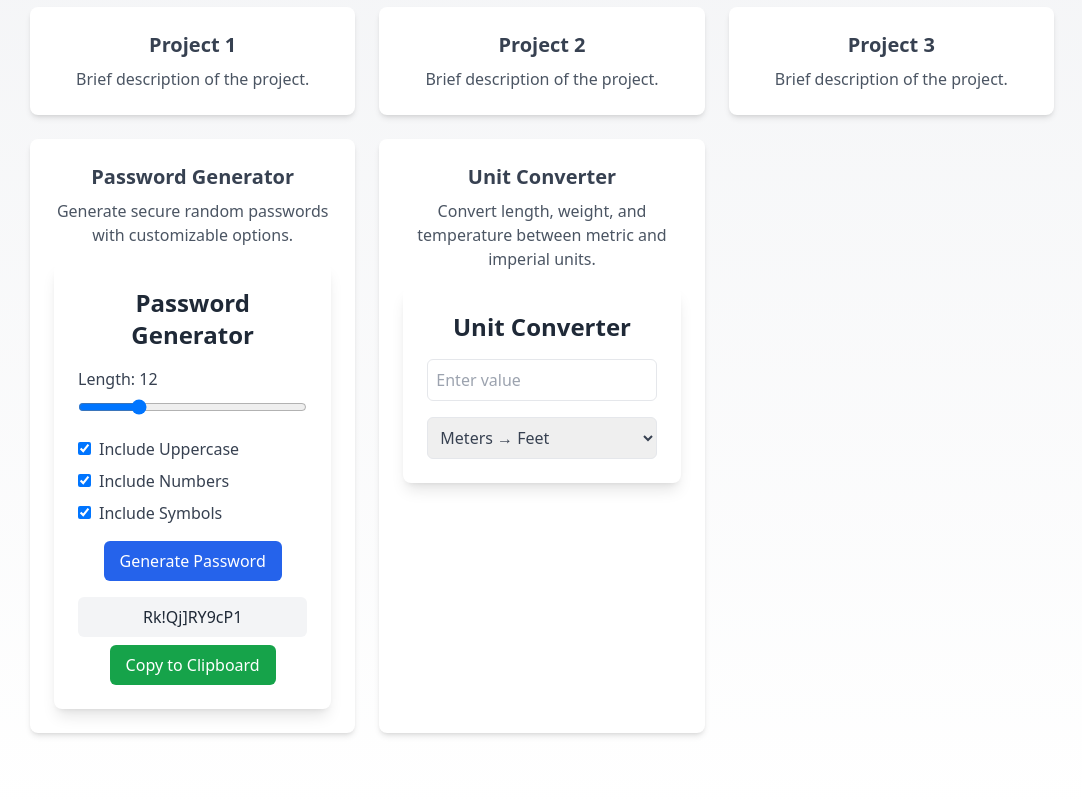
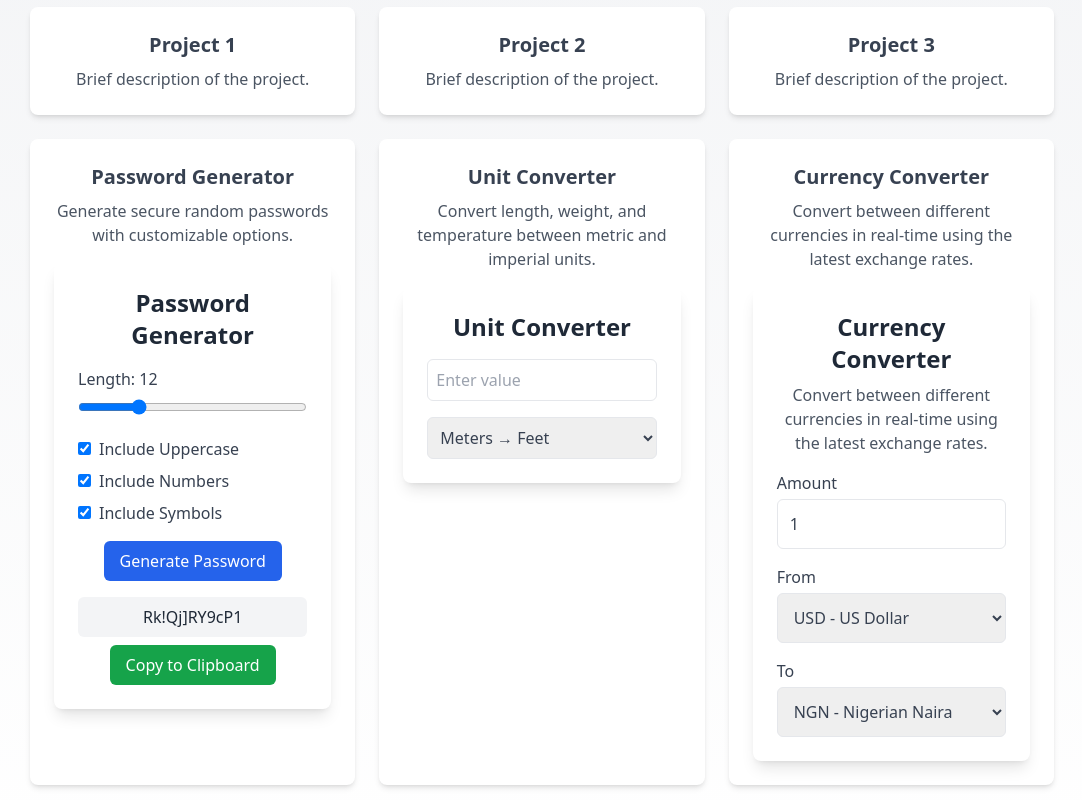
Before and after one commit to sethorpe/portfolio-site, a Next.js app: page / in a window 1280 px wide. Shown: the part 700-1500 px from the top of the page, without its empty margins (98-1180 px from the left). Built offline with nearby package versions, Linux system fonts and the light colour scheme; no server answers.

Commit message:
Added Currency Converter with Real-Time Updates

```diff
--- /dev/null
+++ b/app/components/CurrencyConverter.js
@@ -0,0 +1,110 @@
+"use client";
+
+import React, { useState, useEffect } from "react";
+
+export default function CurrencyConverter() {
+  const [amount, setAmount] = useState(1);
+  const [fromCurrency, setFromCurrency] = useState("USD");
+  const [toCurrency, setToCurrency] = useState("NGN");
+  const [convertedAmount, setConvertedAmount] = useState("");
+  const [rates, setRates] = useState(null);
+  const [lastUpdated, setLastUpdated] = useState(null);
+
+  // Function to fetch exchange rates
+  const fetchRates = async () => {
+    try {
+      const res = await fetch(`https://api.exchangerate-api.com/v4/latest/${fromCurrency}`);
+      const data = await res.json();
+      setRates(data.rates);
+      setLastUpdated(new Date().toLocaleTimeString()); // Save the last update time
+    } catch (error) {
+      console.error("Error fetching exchange rates:", error);
+    }
+  };
+
+  // Fetch exchange rates on component mount and every 60 seconds
+  useEffect(() => {
+    fetchRates(); // Initial fetch
+    const interval = setInterval(fetchRates, 60000); // Fetch every 60 seconds
+
+    return () => clearInterval(interval); // Cleanup interval on unmount
+  }, [fromCurrency]);
+
+  // Perform conversion when amount, toCurrency, or rates change
+  useEffect(() => {
+    if (rates && toCurrency) {
+      const converted = (amount * rates[toCurrency]).toFixed(2);
+      setConvertedAmount(converted);
+    }
+  }, [amount, toCurrency, rates]);
+
+  return (
+    <div className="max-w-md mx-auto p-6 bg-white dark:bg-gray-800 rounded-lg shadow-lg text-center">
+      <h2 className="text-2xl font-bold text-gray-800 dark:text-white">Currency Converter</h2>
+      <p className="text-gray-600 dark:text-gray-400 mt-2">Convert between different currencies in real-time using the latest exchange rates.</p>
+
+      {/* Amount Input */}
+      <div className="mt-4 text-left">
+        <label className="block text-gray-700 dark:text-gray-300 mb-1">Amount</label>
+        <input
+          type="number"
+          value={amount}
+          onChange={(e) => setAmount(e.target.value)}
+          className="w-full p-3 border rounded-md text-gray-700 dark:text-gray-300 dark:bg-gray-700"
+        />
+      </div>
+
+      {/* From Currency Selection */}
+      <div className="mt-4 text-left">
+        <label className="block text-gray-700 dark:text-gray-300 mb-1">From</label>
+        <select
+          value={fromCurrency}
+          onChange={(e) => setFromCurrency(e.target.value)}
+          className="w-full p-3 border rounded-md text-gray-700 dark:text-gray-300 dark:bg-gray-700"
+        >
+          <option value="USD">USD - US Dollar</option>
+          <option value="EUR">EUR - Euro</option>
+          <option value="GBP">GBP - British Pound</option>
+          <option value="CAD">CAD - Canadian Dollar</option>
+          <option value="JPY">JPY - Japanese Yen</option>
+          <option value="NGN">NGN - Nigerian Naira</option>
+          <option value="UGX">UGX - Ugandan Shilling</option>
+          <option value="ZAR">ZAR - South African Rand</option>
+        </select>
+      </div>
+
+      {/* To Currency Selection */}
+      <div className="mt-4 text-left">
+        <label className="block text-gray-700 dark:text-gray-300 mb-1">To</label>
+        <select
+          value={toCurrency}
+          onChange={(e) => setToCurrency(e.target.value)}
+          className="w-full p-3 border rounded-md text-gray-700 dark:text-gray-300 dark:bg-gray-700"
+        >
+          <option value="USD">USD - US Dollar</option>
+          <option value="EUR">EUR - Euro</option>
+          <option value="GBP">GBP - British Pound</option>
+          <option value="CAD">CAD - Canadian Dollar</option>
+          <option value="JPY">JPY - Japanese Yen</option>
+          <option value="NGN">NGN - Nigerian Naira</option>
+          <option value="UGX">UGX - Ugandan Shilling</option>
+          <option value="ZAR">ZAR - South African Rand</option>
+        </select>
+      </div>
+
+      {/* Converted Amount Display */}
+      {convertedAmount && (
+        <div className="mt-4 p-3 bg-gray-100 dark:bg-gray-700 rounded-md text-lg font-semibold text-gray-800 dark:text-white">
+          {amount} {fromCurrency} = {convertedAmount} {toCurrency}
+        </div>
+      )}
+
+      {/* Last Updated Time */}
+      {lastUpdated && (
+        <p className="mt-2 text-sm text-gray-500 dark:text-gray-400">
+          Last updated: {lastUpdated}
+        </p>
+      )}
+    </div>
+  );
+}
--- a/app/components/Projects.js
+++ b/app/components/Projects.js
@@ -3,6 +3,7 @@ import React from "react";
 import { motion } from "framer-motion";
 import PasswordGenerator from "./PasswordGenerator";
 import Converter from "./Converter";
+import CurrencyConverter from "./CurrencyConverter";
 
 export default function Projects() {
   return (
@@ -66,7 +67,23 @@ export default function Projects() {
                     <Converter />
                 </div>
             </motion.div>
-
+            <motion.div
+                whileHover={{ scale: 1.05 }}
+                whileTap={{ scale: 0.98 }}
+                initial={{ opacity: 0, y: 30, scale: 0.9 }}
+                whileInView={{ opacity: 1, y: 0, scale: 1 }}
+                viewport={{ once: true }}
+                transition={{ duration: 0.6, ease: "easeOut", delay: 0.8 }}
+                className="bg-white dark:bg-gray-800 p-6 rounded-lg shadow-md transition-all"
+            >
+                <h3 className="text-xl font-semibold text-gray-700 dark:text-gray-300">Currency Converter</h3>
+                <p className="text-gray-600 dark:text-gray-400 mt-2">
+                    Convert between different currencies in real-time using the latest exchange rates.
+                </p>
+                <div className="mt-4">
+                    <CurrencyConverter />
+                </div>
+            </motion.div>
         </div>
     </motion.section>
   );
```
